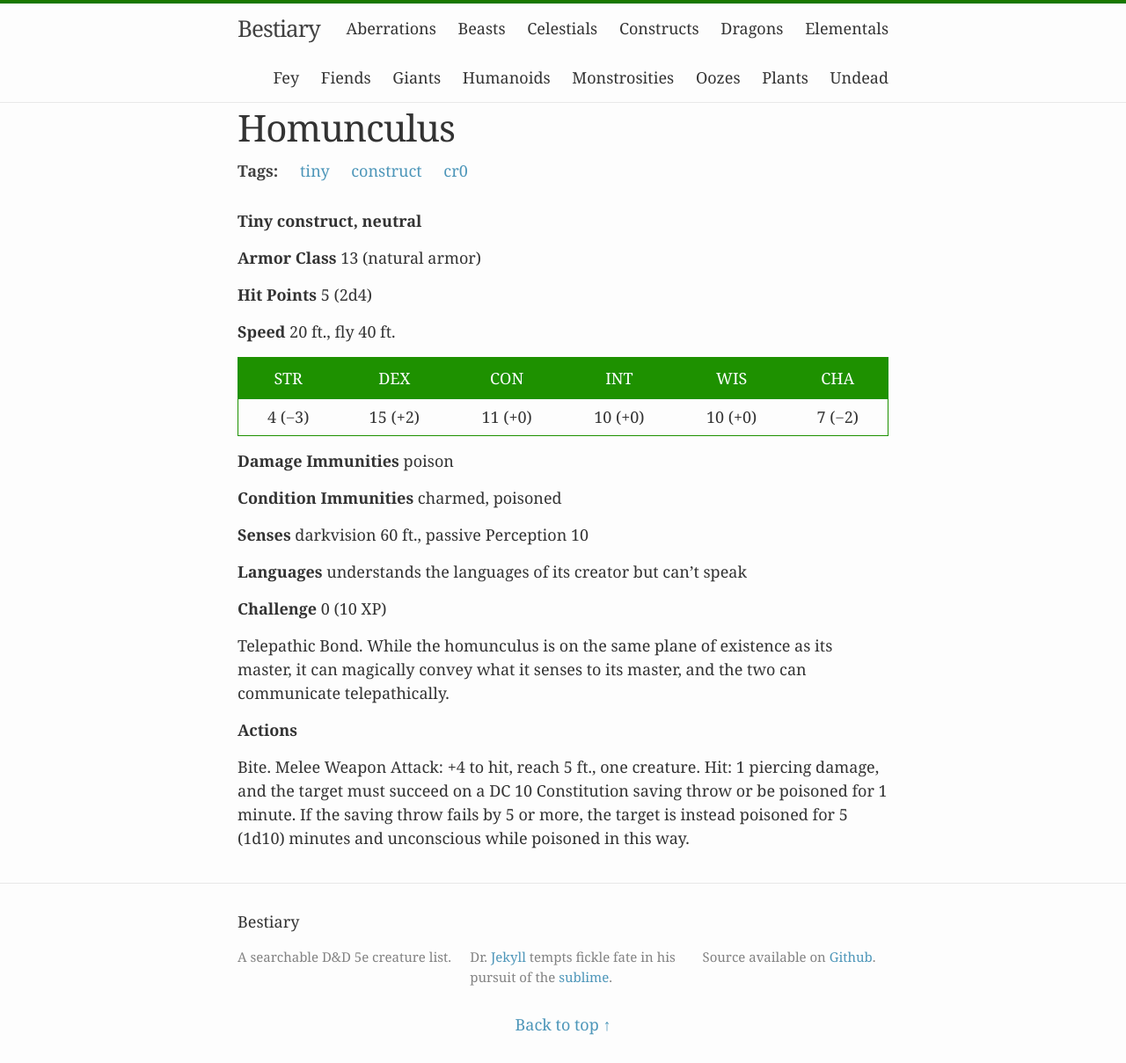
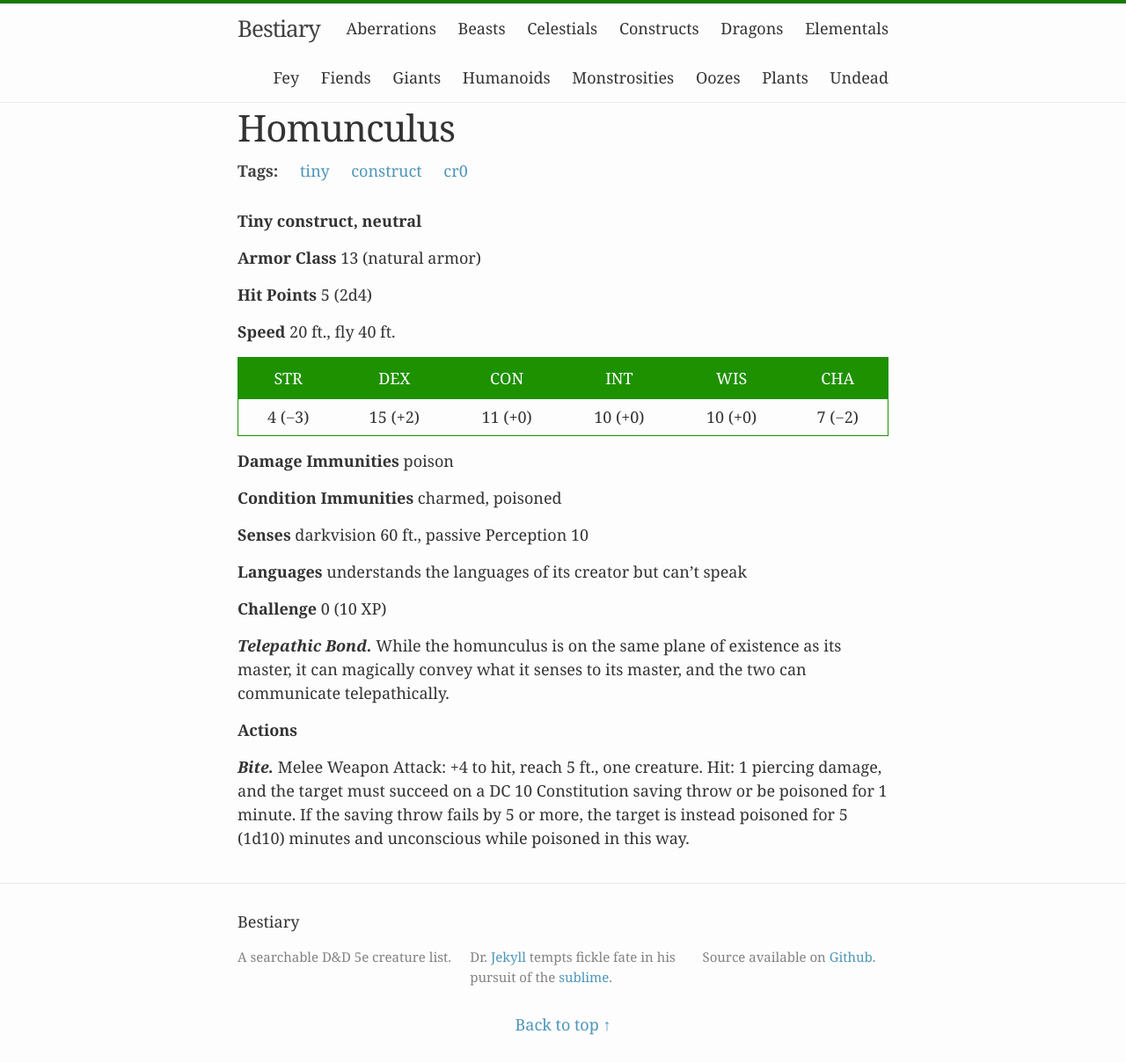
Before and after one commit to beaurancourt/bestiary, a Jekyll site: the page built from _posts/2016-02-29-homunculus.markdown, in a window 1280 px wide. Shown: the whole page at 88% size. Built offline with Jekyll 4.4.1, drawn with Linux system fonts in a browser that asks for light colours.

```diff
--- a/_posts/2016-02-29-homunculus.markdown
+++ b/_posts/2016-02-29-homunculus.markdown
@@ -27,8 +27,8 @@ tags: [tiny, construct, cr0]
 
 **Challenge** 0 (10 XP)
 
-Telepathic Bond. While the homunculus is on the same plane of existence as its master, it can magically convey what it senses to its master, and the two can communicate telepathically.
+***Telepathic Bond.*** While the homunculus is on the same plane of existence as its master, it can magically convey what it senses to its master, and the two can communicate telepathically.
 
 **Actions**
 
-Bite. Melee Weapon Attack: +4 to hit, reach 5 ft., one creature. Hit: 1 piercing damage, and the target must succeed on a DC 10 Constitution saving throw or be poisoned for 1 minute. If the saving throw fails by 5 or more, the target is instead poisoned for 5 (1d10) minutes and unconscious while poisoned in this way.
+***Bite.*** Melee Weapon Attack: +4 to hit, reach 5 ft., one creature. Hit: 1 piercing damage, and the target must succeed on a DC 10 Constitution saving throw or be poisoned for 1 minute. If the saving throw fails by 5 or more, the target is instead poisoned for 5 (1d10) minutes and unconscious while poisoned in this way.
```
